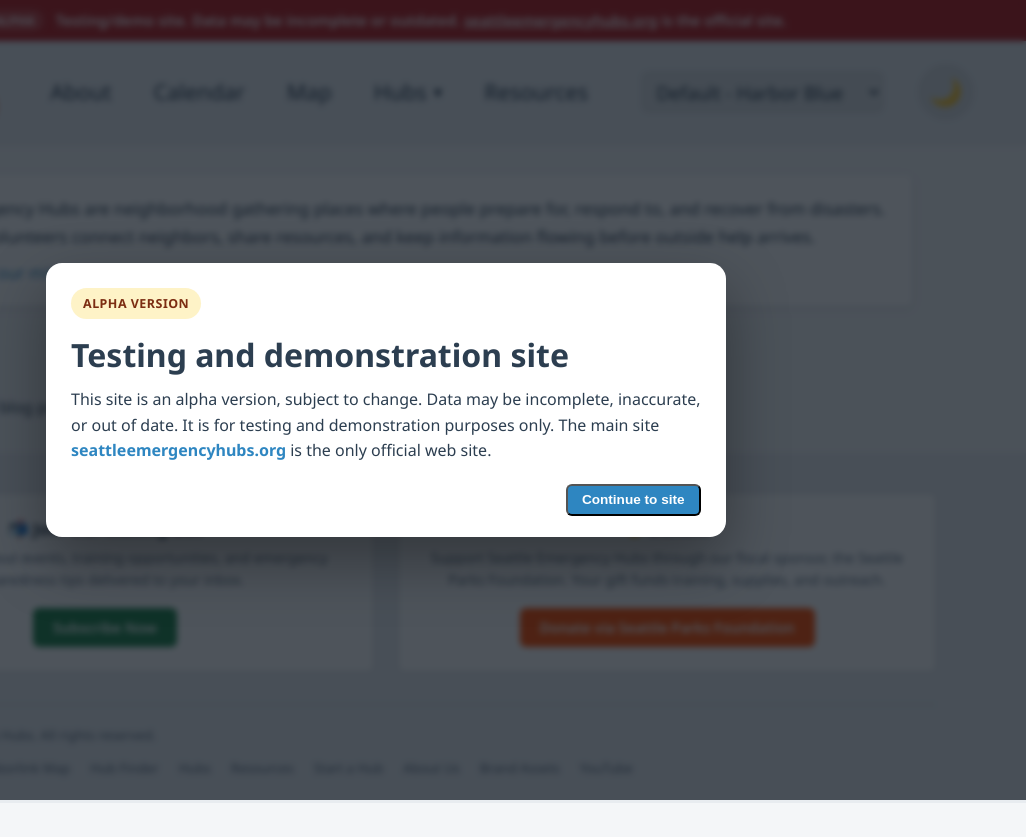
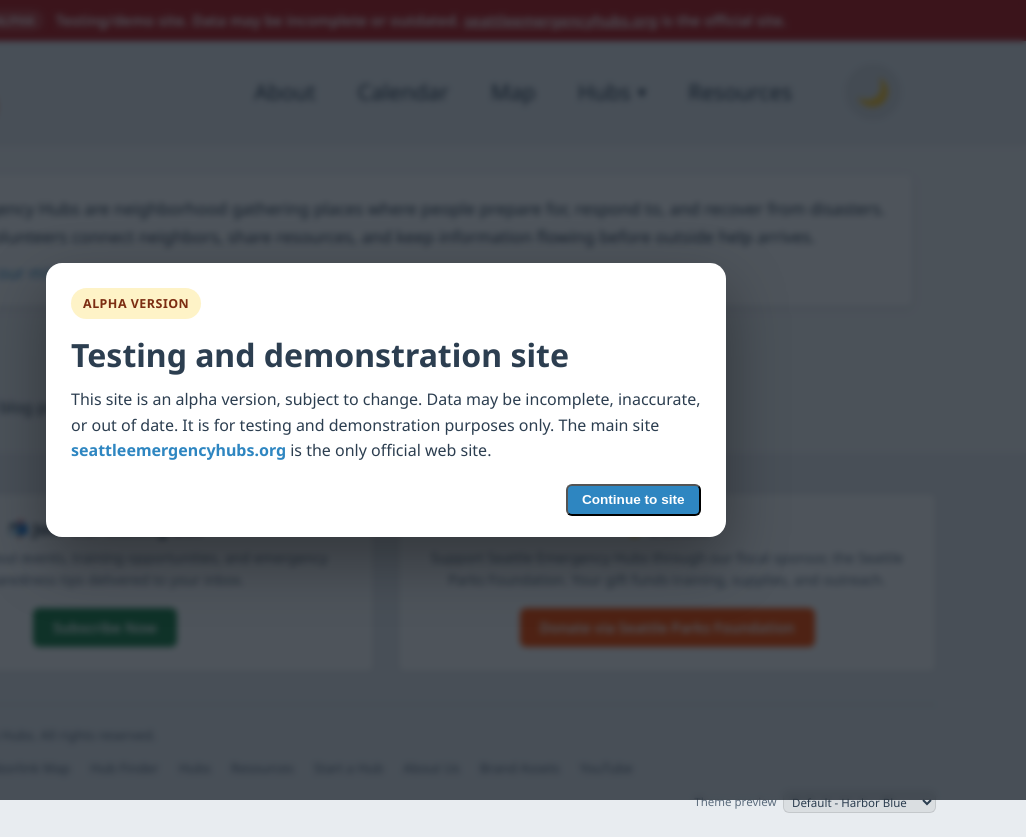
Before and after one commit to electromage/seattle-emergency-hubs-website, a website: page index.html in a window 1280 px wide. Shown: the full height of the page, 254-1280 px from the left. Before the commit the page ends 803 px from the top, so only its background shows below. Drawn offline with Linux system fonts and the light colour scheme.

Commit message:
depromoting theme switcher

```diff
--- a/css/style.css
+++ b/css/style.css
@@ -428,29 +428,6 @@
 }
 
 /* --- Theme picker (demo control, see js/theme.js) ---- */
-.theme-picker {
-  display: flex;
-  align-items: center;
-}
-.theme-picker-select {
-  font-family: inherit;
-  font-size: calc(0.78rem * var(--header-scale));
-  color: var(--color-text);
-  background: var(--overlay-control);
-  border: 1px solid var(--overlay-control-border);
-  border-radius: var(--radius);
-  padding: 0.3em 0.5em;
-  max-width: 14em;
-  cursor: pointer;
-}
-.theme-picker-select:hover {
-  background: var(--overlay-control-hover);
-}
-.theme-picker-select:focus-visible {
-  outline: 2px solid var(--color-primary);
-  outline-offset: 2px;
-}
-
 /* --- Navigation ------------------------------------- */
 .site-nav {
   flex: 1;
@@ -1154,6 +1131,35 @@
   flex-wrap: wrap;
 }
 
+/* Demo-only theme switcher (js/theme.js), kept small below the footer links. */
+.theme-picker {
+  margin-top: 0.75rem;
+  display: flex;
+  justify-content: flex-end;
+  align-items: center;
+  gap: 0.4rem;
+  font-size: 0.72rem;
+  color: var(--color-muted);
+}
+.theme-picker-select {
+  font-family: inherit;
+  font-size: inherit;
+  color: var(--color-text);
+  background: var(--overlay-control);
+  border: 1px solid var(--overlay-control-border);
+  border-radius: var(--radius);
+  padding: 0.15em 0.35em;
+  max-width: 14em;
+  cursor: pointer;
+}
+.theme-picker-select:hover {
+  background: var(--overlay-control-hover);
+}
+.theme-picker-select:focus-visible {
+  outline: 2px solid var(--color-primary);
+  outline-offset: 2px;
+}
+
 /* --- Utility ---------------------------------------- */
 .text-center { text-align: center; }
 .mt-1 { margin-top: 0.5rem; }
@@ -1200,12 +1206,6 @@
     padding: calc(0.75rem * var(--header-scale)) calc(1rem * var(--header-scale));
   }
 
-  /* Shares the top row with the logo and two buttons, so it has to give. */
-  .theme-picker-select {
-    max-width: 8.5em;
-    font-size: 0.78rem;
-  }
-
   .nav-list {
     flex-direction: column;
     align-items: flex-start;
@@ -1268,6 +1268,10 @@
   .footer-bottom {
     flex-direction: column;
     text-align: center;
+  }
+
+  .theme-picker {
+    justify-content: center;
   }
 }
 
--- a/js/theme.js
+++ b/js/theme.js
@@ -2,7 +2,7 @@
  * Seattle Emergency Hubs - Theme switching
  *
  * One place to add a look: the SKINS list below, plus a matching block in
- * css/themes.css. Everything else -- the picker in the header, the saved
+ * css/themes.css. Everything else -- the picker in the footer, the saved
  * choice, the shareable link, the Google embeds -- follows from it.
  *
  * Two independent axes:
@@ -141,20 +141,25 @@
     ];
   }
 
-  /* ---- the picker in the site header ---- */
+  /* ---- the picker in the site footer ----
+     A demo control for comparing looks, not a visitor feature, so it sits
+     small and out of the way below the footer links. */
 
   function mountPicker() {
     if (!SHOW_PICKER) return;
-    var header = document.querySelector('.header-inner');
-    if (!header || header.querySelector('.theme-picker')) return;
+    var footer = document.querySelector('.footer-inner');
+    if (!footer || footer.querySelector('.theme-picker')) return;
 
     var wrap = document.createElement('div');
     wrap.className = 'theme-picker';
 
+    var label = document.createElement('label');
+    label.setAttribute('for', 'theme-picker');
+    label.textContent = 'Theme preview';
+
     var select = document.createElement('select');
     select.id = 'theme-picker';
     select.className = 'theme-picker-select';
-    select.setAttribute('aria-label', 'Preview a site theme');
     select.title = 'Preview a different look and feel';
 
     var active = currentSkin();
@@ -169,15 +174,12 @@
 
     select.addEventListener('change', function () { applySkin(select.value); });
 
+    wrap.appendChild(label);
     wrap.appendChild(select);
-
-    /* Sit just before the dark-mode toggle so the two controls read as a pair. */
-    var toggle = header.querySelector('.theme-toggle');
-    if (toggle) header.insertBefore(wrap, toggle);
-    else header.appendChild(wrap);
+    footer.appendChild(wrap);
   }
 
-  /* components.js injects the header synchronously, but run on DOM ready too
+  /* components.js injects the footer synchronously, but run on DOM ready too
      in case script order changes. */
   if (document.readyState === 'loading') {
     document.addEventListener('DOMContentLoaded', mountPicker);
```
Also changed, not shown: docs/THEMING.md (+3 -3 lines), tools/test-theme.mjs (+6 -6 lines), README.md.
